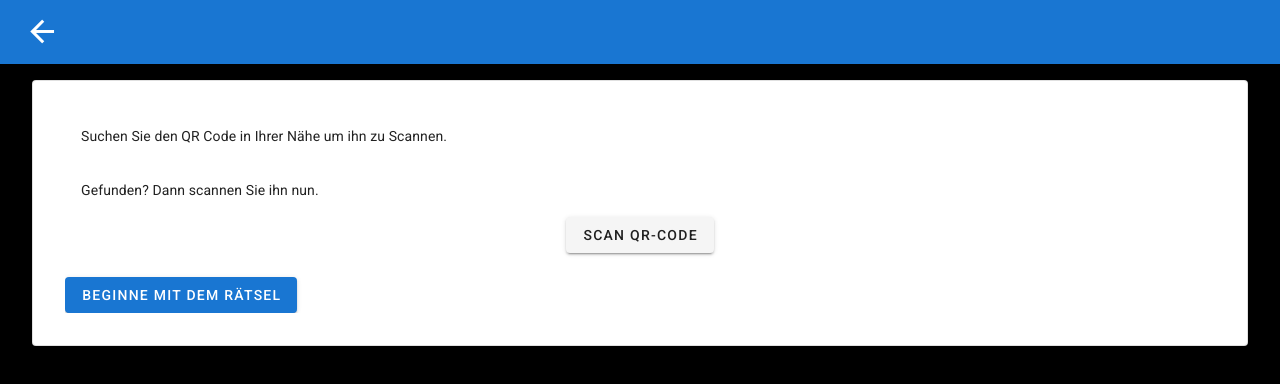
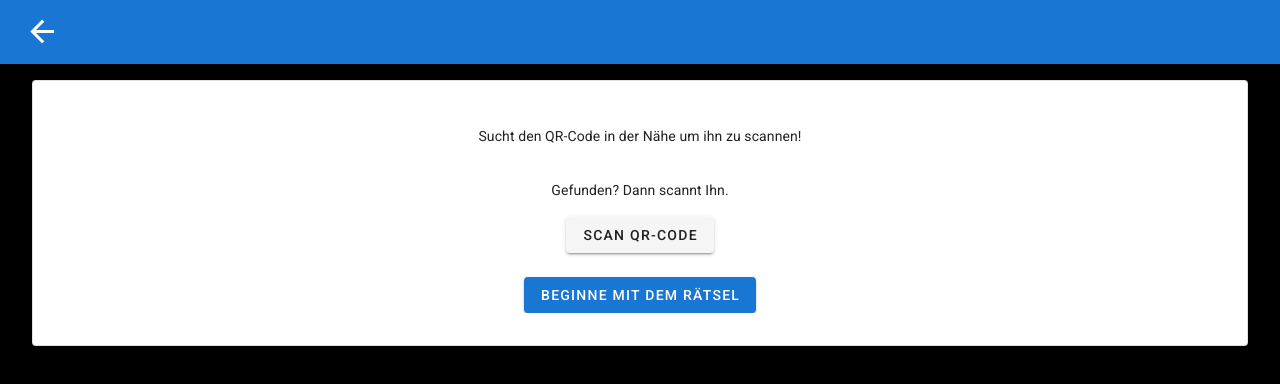
Before and after one commit to Attinger/stadtfueher, a Vue app: page /task/1 in a window 1280 px wide. Shown: the top 384 px of the page. Built offline with nearby package versions, Linux system fonts and the light colour scheme; what vue-qrcode-reader would draw is missing.

Commit message:
update task.vue

```diff
--- a/src/views/Home.vue
+++ b/src/views/Home.vue
@@ -79,6 +79,7 @@ export default {
     userLat: null,
     hasLok: false,
     lokBlocked: '',
+    allChallenges: null,
   }),
   components: {
     Header,
@@ -144,6 +145,8 @@ export default {
   },
   mounted() {
     this.getUserLocation();
+    const allChallenges = JSON.stringify(this.tasks);
+    localStorage.setItem('tasks', allChallenges);
   }
 };
 </script>
--- a/src/views/Task.vue
+++ b/src/views/Task.vue
@@ -25,13 +25,11 @@
     >
       <v-list-item three-line>
       <v-list-item-content>
-        <v-list-item-title class="text-h5 mb-1">
-          <v-card-text>Suchen Sie den QR Code in Ihrer Nähe um ihn zu Scannen.</v-card-text>
-          <v-card-text>Gefunden? Dann scannen Sie ihn nun.</v-card-text>
+        <v-list-item-title class="text-h5 text-center mb-1">
+          <v-card-text>Sucht den QR-Code in der Nähe um ihn zu scannen!</v-card-text>
+          <v-card-text>Gefunden? Dann scannt Ihn.</v-card-text>
           <the-qr-code-scanner></the-qr-code-scanner>
         </v-list-item-title>
-        <v-list-item-subtitle>
-        </v-list-item-subtitle>
       </v-list-item-content>
     </v-list-item>
     </v-card>
@@ -51,8 +49,19 @@ export default {
     task: {},
   }),
   mounted() {
-    const data = this.$route.params;
-    this.task = data;
+    if(localStorage.getItem('currentTask')) {
+      const getCurrentTask = JSON.parse(localStorage.getItem('currentTask'));
+      console.log(getCurrentTask);
+      if(this.$route.params.id != getCurrentTask.id || getCurrentTask.id == undefined) {
+        const currentTask = JSON.stringify(this.$route.params);
+        localStorage.setItem('currentTask', currentTask);
+      }
+    } else {
+      const currentTask = JSON.stringify(this.$route.params);
+      localStorage.setItem('currentTask', currentTask);
+    }
+    const actualTask = JSON.parse(localStorage.getItem('currentTask'));
+    this.task = actualTask;
   },
 }
 </script>
```
